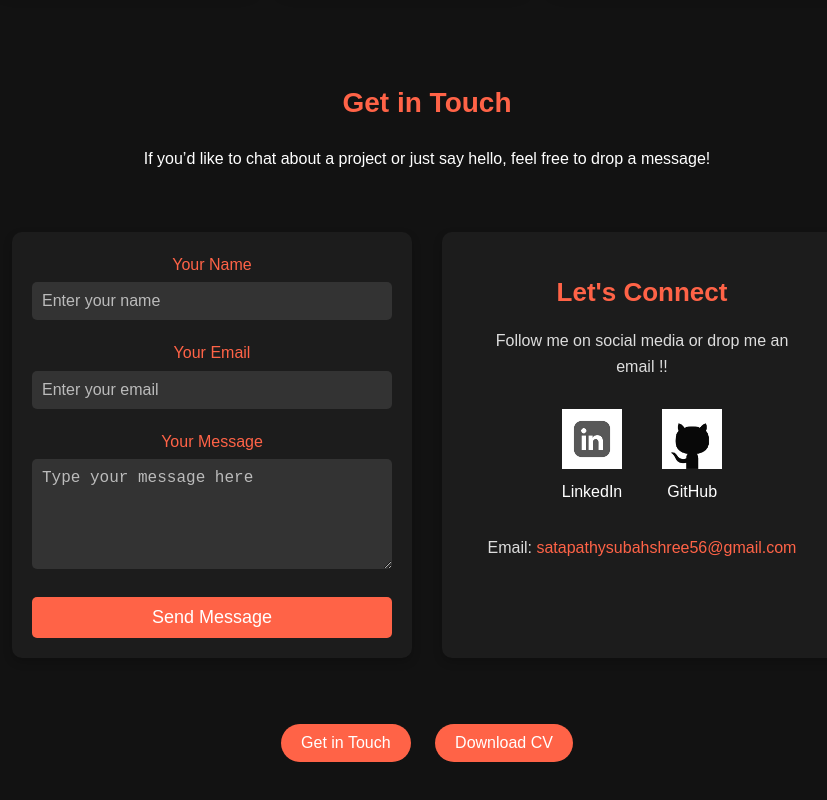
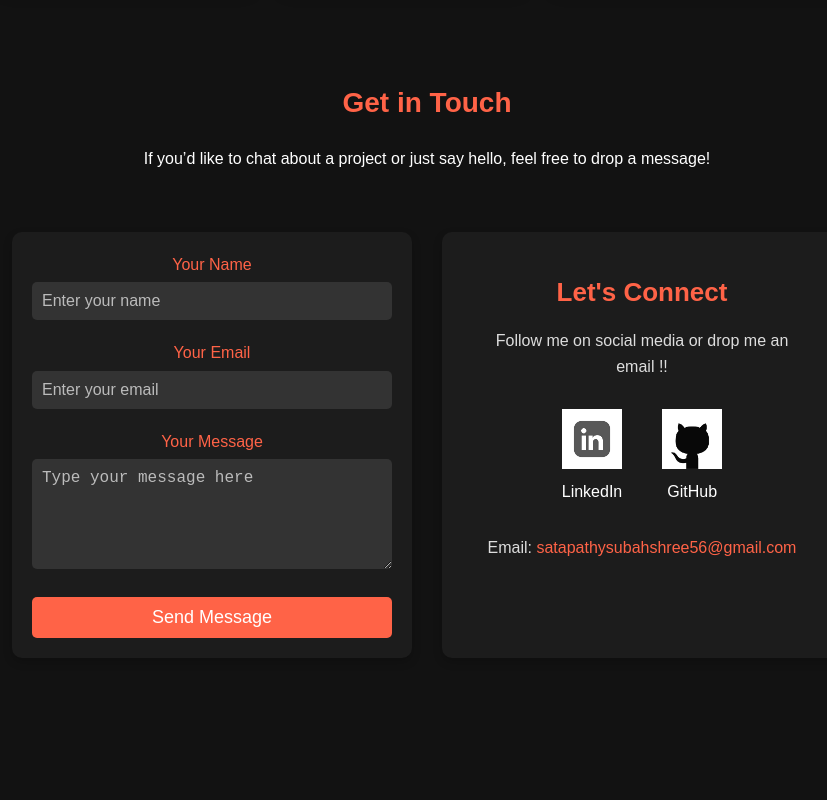
Before and after one commit to Subhashreesatapathy/Portfolio, a plain HTML site: page index.html in a window 1280 px wide. Shown: the part 1378-2178 px from the top of the page, without its empty margins (213-1040 px from the left). After the commit the page ends 2132 px from the top, so only its background shows below. Drawn offline with Linux system fonts and the light colour scheme.

Commit message:
Update index.html

```diff
--- a/index.html
+++ b/index.html
@@ -120,10 +120,7 @@
             </div>
         </div><br>
 
-        <div class="buttons">
-            <button>Get in Touch</button>
-            <button>Download CV</button>
-        </div>
+
     </footer>
 
 </body>
```
